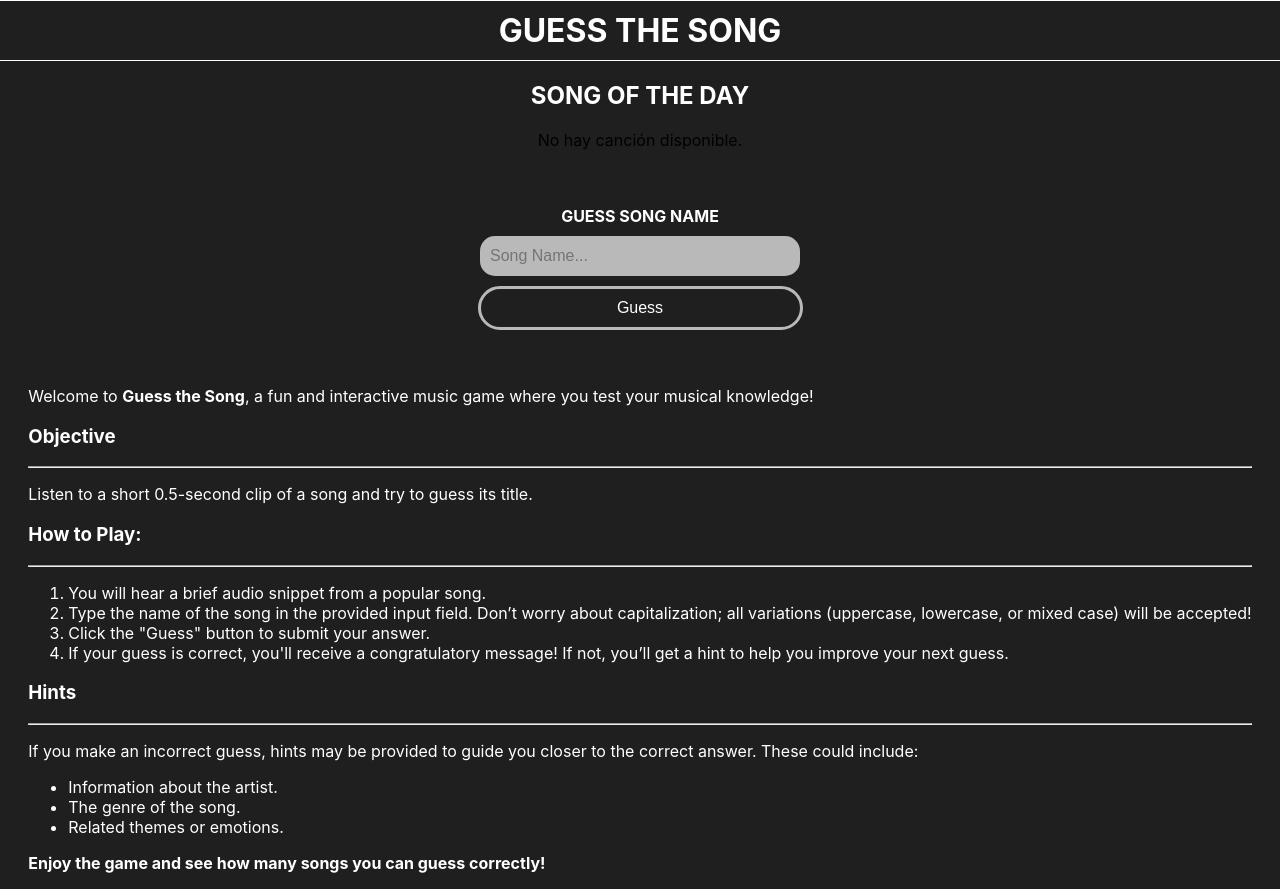
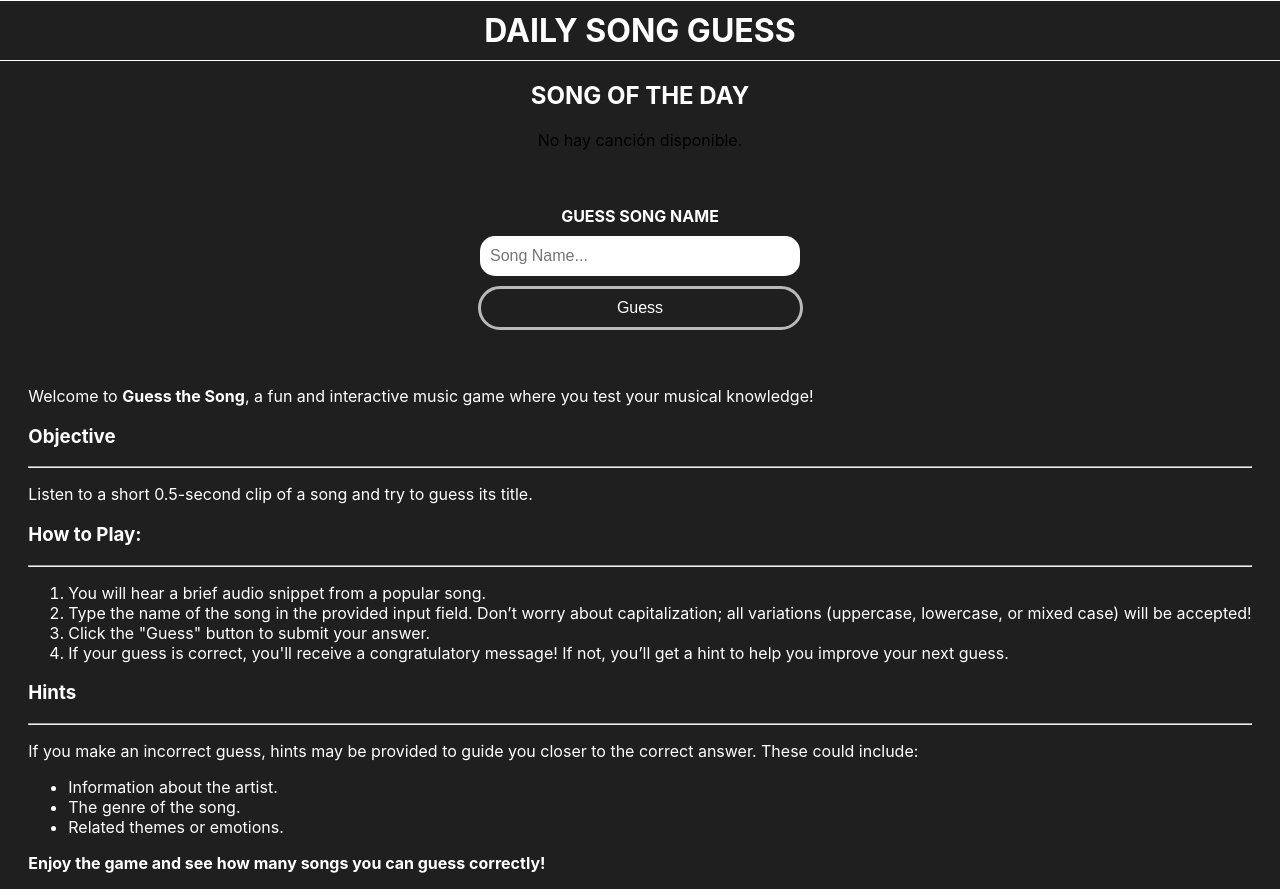
Before and after one commit to notdavo/guess-the-song, a React (Create React App) app: page / in a window 1280 px wide. Built offline with nearby package versions, Linux system fonts and the light colour scheme; no server answers.

Commit message:
Adding new favicon.ico

```diff
--- a/public/index.html
+++ b/public/index.html
@@ -24,7 +24,7 @@
       work correctly both with client-side routing and a non-root public URL.
       Learn how to configure a non-root public URL by running `npm run build`.
     -->
-    <title>React App</title>
+    <title>Daily Song Guess</title>
   </head>
   <body>
     <noscript>You need to enable JavaScript to run this app.</noscript>
--- a/src/App.css
+++ b/src/App.css
@@ -8,7 +8,7 @@
 }
 
 .page-header {
-  background-color: rgb(31, 31, 31);
+  background-color: #1f1f1f;
   width: 100%;
   margin: 0;
   padding: 10px;
--- a/src/App.js
+++ b/src/App.js
@@ -31,7 +31,7 @@ function App() {
 
   return (
     <div className="main-container">
-      <h1 className="page-header">GUESS THE SONG</h1>
+      <h1 className="page-header">DAILY SONG GUESS</h1>
       <AudioPlayer songUrl={songUrl} />
       <GuessForm songName={songName} songVideoURL={songVideoURL} />
       <InfoGame />
--- a/src/styles/GuessForm.css
+++ b/src/styles/GuessForm.css
@@ -16,7 +16,7 @@
   outline: none;
   transition: all 0.3s ease-in-out;
   color: #333;
-  background-color: rgb(185, 185, 185);
+  background-color: white;
 }
 
 .form-container label {
```
Also changed, not shown: 1 other file (tests, documents, lock files or other folders).
